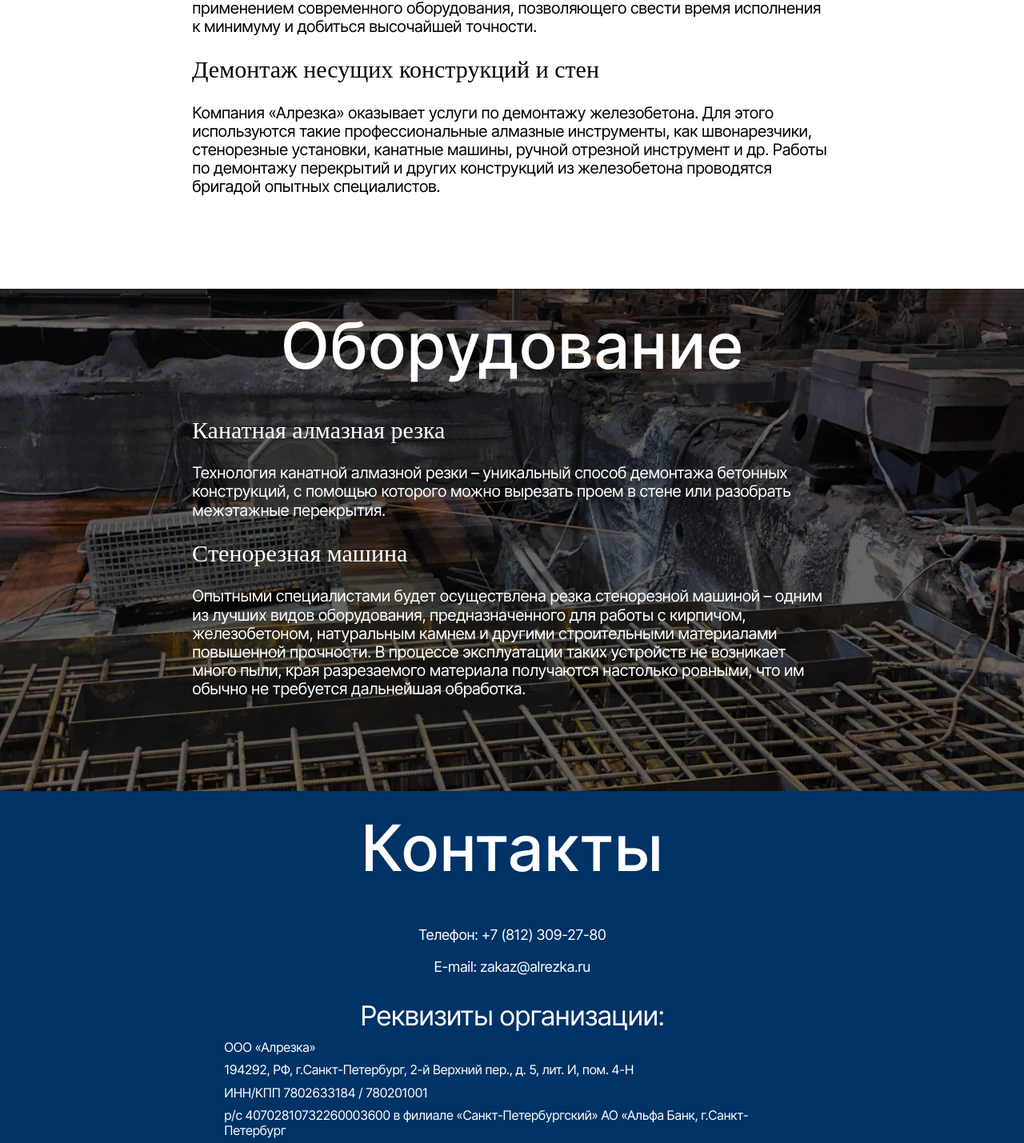
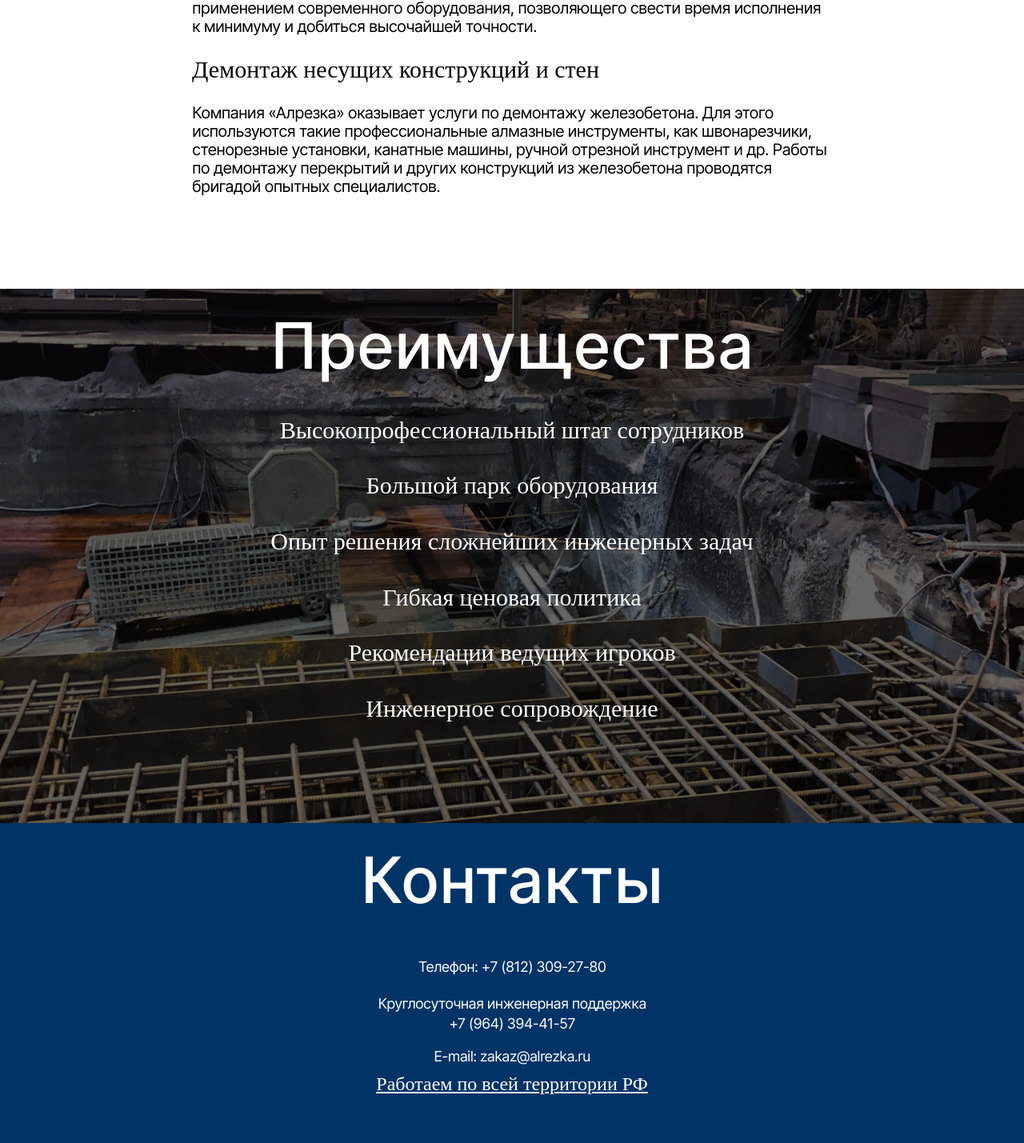
Before and after one commit to TizJourney/alrezka, a React (Create React App) app: page / in a window 1280 px wide. Shown: the part 1345-2774 px from the top of the page at 80% size. Built offline with nearby package versions, Linux system fonts and the light colour scheme.

Commit message:
Сделать приемущества и обновить контакты

```diff
--- a/src/components/Contacts/Contacts.js
+++ b/src/components/Contacts/Contacts.js
@@ -12,7 +12,12 @@ export default function Contacts(props) {
     return (
         <div className={classnames('contacts', props.className)}>
             <a className='contacts__item contacts__item_link' href={`tel:+${CONTACTS.telRaw}`}>Телефон: {CONTACTS.tel}</a>
+            <a className='contacts__support-block contacts__item_link' href={`tel:+${CONTACTS.telSupportRaw}`}>
+                <p className='contacts__support-item contacts__item' >Круглосуточная инженерная поддержка</p>
+                <p className='contacts__support-item contacts__item' >{CONTACTS.telSupport}</p>
+            </a>
             <a className='contacts__item contacts__item_link' href={`mailto:${CONTACTS.email}`}>E-mail: {CONTACTS.email}</a>
+            <h3 className='contacts__highlight-text'>Работаем по всей территории РФ</h3>
             <h3 className='contacts__feedback-title'>Реквизиты организации:</h3>
             <ul className='contacts__list'>
                 { ADDRESS.map((entry) => <li className='contacts__list-item'>{entry}</li>) }
--- a/src/components/Main/Main.css
+++ b/src/components/Main/Main.css
@@ -26,7 +26,7 @@
   opacity: 0.5;
 }
 
-.main_equipment {
+.main_advantages {
   background-image: url('../../images/1.jpg');
   background-size:cover;
   background-position: center;
@@ -34,7 +34,7 @@
   min-height: 40vh;
 }
 
-.main_equipment::after {
+.main_advantages::after {
   content: '';
   position: absolute;
   z-index: 2;
--- a/src/components/Main/Main.js
+++ b/src/components/Main/Main.js
@@ -15,6 +15,8 @@ import Navigation from '../Navigation/Navigation';
 import WindowWidthSettings from '../WindowWidthSettings/WindowWidthSettings';
 
 import imageLogo from '../../images/white-logo.png';
+
+import { ADVANTAGES } from '../../utils/context';
 
 function MainPage(props) {
   return (
@@ -67,11 +69,10 @@ export default function Main(props) {
       </div>
 
 
-      <div className='main main_equipment' id='equipment'>
-        <MainPage className='main_content main-page main-page_equipment'>
-          <MainTitle className='main-page__item main-page__item_equipment' title='Оборудование'/>
-          <ContentItem theme='white' title='Канатная алмазная резка' text='Технология канатной алмазной резки – уникальный способ демонтажа бетонных конструкций, с помощью которого можно вырезать проем в стене или разобрать межэтажные перекрытия.' />
-          <ContentItem theme='white' title='Cтенорезная машина' text='Опытными специалистами будет осуществлена резка стенорезной машиной – одним из лучших видов оборудования, предназначенного для работы с кирпичом, железобетоном, натуральным камнем и другими строительными материалами повышенной прочности. В процессе эксплуатации таких устройств не возникает много пыли, края разрезаемого материала получаются настолько ровными, что им обычно не требуется дальнейшая обработка.' />
+      <div className='main main_advantages' id='advantages'>
+        <MainPage className='main_content main-page main-page_advantages'>
+          <MainTitle className='main-page__item main-page__item_advantages' title='Преимущества'/>
+          { ADVANTAGES.map((entry) => <ContentItem theme='white' title={entry} text='' />) }
         </MainPage>
       </div>
 
--- a/src/components/NavTab/NavTab.js
+++ b/src/components/NavTab/NavTab.js
@@ -13,7 +13,7 @@ export default function Navigation(props) {
         <img className='nav-tab__logo' src={logoImage} alt='Алрезка'/>
       </HashLink>
       <HashLink smooth to='#service' className='nav-tab__link'>Услуги</HashLink>
-      <HashLink smooth to='#equipment' className='nav-tab__link'>Оборудование</HashLink>
+      <HashLink smooth to='#advantages' className='nav-tab__link'>Преимущества</HashLink>
       <HashLink smooth  to='#contacts' className='nav-tab__link'>Контакты</HashLink>
     </div>
   )
--- a/src/components/Navigation/Navigation.js
+++ b/src/components/Navigation/Navigation.js
@@ -17,7 +17,7 @@ export default function Navigation(props) {
             <img className='navigation__logo' src={imageLogo} alt='Лого Алрезки' />
           </HashLink>
           <HashLink smooth to='#service' className='nav-tab__link nav-tab__link_title' onClick={() => {props.handleClick()}} >Услуги</HashLink>
-          <HashLink smooth to='#equipment' className='nav-tab__link nav-tab__link_title' onClick={() => {props.handleClick()}} >Оборудование</HashLink>
+          <HashLink smooth to='#advantages' className='nav-tab__link nav-tab__link_title' onClick={() => {props.handleClick()}} >Преимущества</HashLink>
           <HashLink smooth to='#contacts' className='nav-tab__link nav-tab__link_title' onClick={() => {props.handleClick()}} >Контакты</HashLink>
         </nav>
       </div>
```
